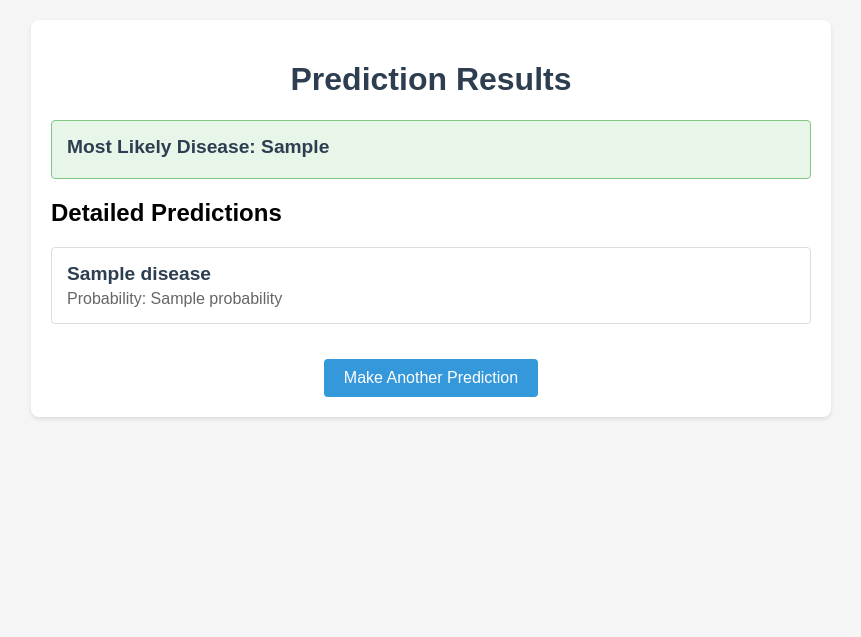
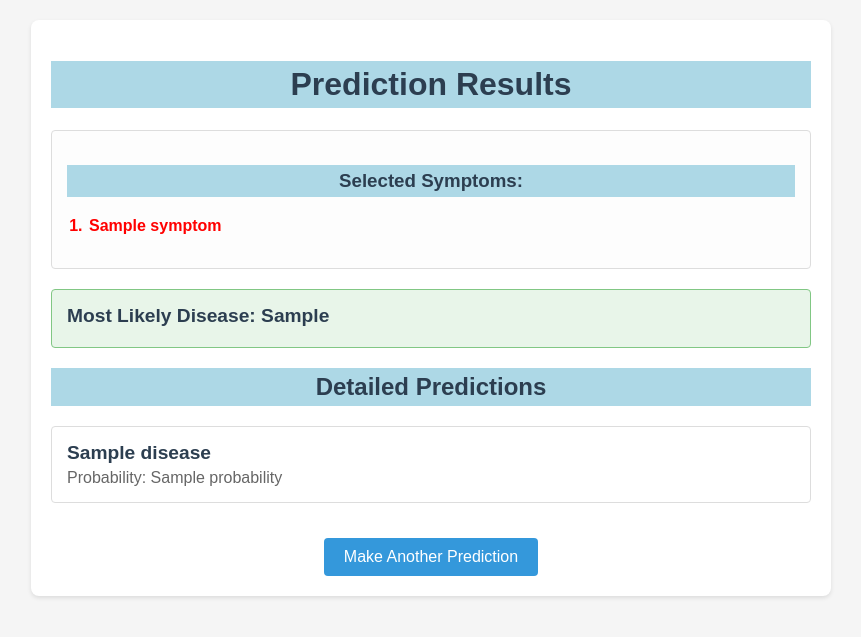
Before and after one commit to Rish-0/DS-Project, a Flask app: template templates/result.html in a window 1280 px wide. Shown: the top 637 px of the page, without its empty margins (209-1070 px from the left). Run offline with Flask 3, Linux system fonts and the light colour scheme; the template is opened without the code that fills it: most values are stand-ins (such as "Sample title", 1, 10 or a date in 2020).

Commit message:
Final changes
added selected symptoms display to the prediction page(result.html)

```diff
--- a/app.py
+++ b/app.py
@@ -240,37 +240,42 @@ def predict():
                    'Chills', 'Loss of Taste', 'Difficulty Swallowing']
 
         # Create feature vector
-        features = []
-        features.append(age)
-        features.append(gender_encoder.transform([gender])[0])
+        features = [age, gender_encoder.transform([gender])[0]]
 
-        # Add symptom values (1 for Yes, 0 for No)
+        selected_symptoms = []  # <- Store user-selected symptoms
+
         for symptom in symptoms:
-            features.append(1 if request.form.get(symptom) == 'Yes' else 0)
+            value = 1 if request.form.get(symptom) == 'Yes' else 0
+            features.append(value)
+            if value == 1:
+                selected_symptoms.append(symptom)
 
-        # Check if all symptoms are 'no'
         symptom_values = features[2:]  # Exclude age and gender
+
         if all(sv == 0 for sv in symptom_values):
             main_prediction = "No Disease"
             results = []
         else:
-            # Make prediction only if there are symptoms
-            features = np.array(features).reshape(1, -1)
-            probabilities = model.predict_proba(features)[0]
+            features_np = np.array(features).reshape(1, -1)
+            probabilities = model.predict_proba(features_np)[0]
 
-            # Get top 3 most likely diseases
             disease_probs = sorted(zip(model.classes_, probabilities), key=lambda x: x[1], reverse=True)
             top_disease, top_prob = disease_probs[0]
 
-            # Prevent forced predictions with a threshold
-            if top_prob < 0.2:  # If no disease has >20% probability
+            if top_prob < 0.2:
                 main_prediction = "No Disease"
                 results = []
             else:
                 main_prediction = top_disease
-                results = [{'disease': disease, 'probability': f"{prob*100:.1f}%"} for disease, prob in disease_probs[:3] if prob > 0.1]
+                results = [{'disease': disease, 'probability': f"{prob*100:.1f}%"}
+                           for disease, prob in disease_probs[:3] if prob > 0.1]
 
-        return render_template('result.html', main_prediction=main_prediction, results=results)
+        return render_template('result.html',
+                               main_prediction=main_prediction,
+                               results=results,
+                               selected_symptoms=selected_symptoms,
+                               age=age,
+                               gender=gender)
 
     except Exception as e:
         return render_template('result.html', error=f"An error occurred: {str(e)}")
--- a/templates/result.html
+++ b/templates/result.html
@@ -16,7 +16,16 @@
             border-radius: 8px;
             box-shadow: 0 2px 4px rgba(0, 0, 0, 0.1);
         }
-        h1 {
+        .symptom-list ul li{
+            list-style: bullets;
+            padding: 2px;
+            color: red;
+            font-weight: bold;
+
+        }
+        h1, h2, h3 {
+            padding: 5px;
+            background-color: lightblue;
             color: #2c3e50;
             text-align: center;
         }
@@ -59,6 +68,20 @@
             border-radius: 4px;
             margin: 20px 0;
         }
+        .user-info, .symptom-list {
+            margin: 20px 0;
+            padding: 15px;
+            background-color: #fdfdfd;
+            border: 1px solid #ddd;
+            border-radius: 4px;
+        }
+        .user-info p, .symptom-list li {
+            font-size: 1em;
+            color: #333;
+        }
+        .symptom-list ul {
+            padding-left: 20px;
+        }
     </style>
 </head>
 <body>
@@ -70,6 +93,18 @@
             {{ error }}
         </div>
         {% else %}
+
+            {% if selected_symptoms %}
+            <div class="symptom-list">
+                <h3>Selected Symptoms:</h3>
+                <ul>
+                    {% for symptom in selected_symptoms %}
+                    <li>{{ symptom }}</li>
+                    {% endfor %}
+                </ul>
+            </div>
+            {% endif %}
+
             {% if main_prediction %}
             <div class="result-card main-prediction">
                 <div class="disease-name">Most Likely Disease: {{ main_prediction }}</div>
@@ -85,6 +120,7 @@
             </div>
             {% endfor %}
             {% endif %}
+
         {% endif %}
 
         <div style="text-align: center;">
```
Also changed, not shown: 1 other file.
